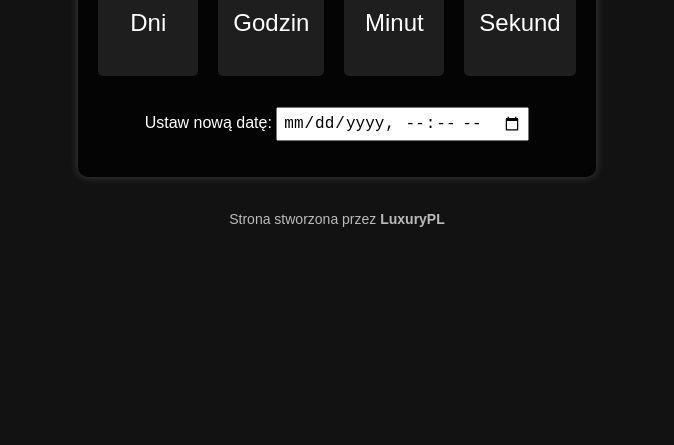
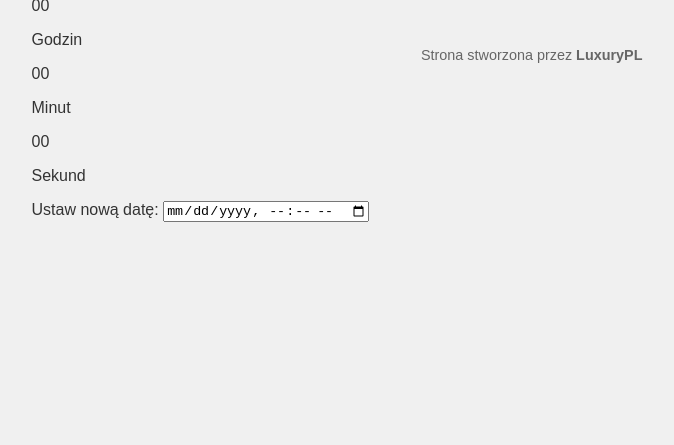
Before and after one commit to timerespa/LuxuryPL, a plain HTML site: page index.html in a window 1280 px wide. Shown: the part 355-800 px from the top of the page, without its empty margins (303-977 px from the left). Drawn offline with Linux system fonts and the light colour scheme.

Commit message:
Update style.css

```diff
--- a/style.css
+++ b/style.css
@@ -1,56 +1,57 @@
 body {
     font-family: Arial, sans-serif;
-    background-color: #121212;
-    color: white;
-    text-align: center;
-    margin: 0;
+    background-color: #f0f0f0;
+    color: #333;
     display: flex;
-    flex-direction: column;
     justify-content: center;
     align-items: center;
     height: 100vh;
+    margin: 0;
 }
 
-.countdown-container {
-    background: rgba(0, 0, 0, 0.8);
+.container {
+    text-align: center;
+    background-color: #fff;
     padding: 20px;
     border-radius: 10px;
-    box-shadow: 0 0 10px rgba(255, 255, 255, 0.2);
+    box-shadow: 0 0 10px rgba(0, 0, 0, 0.1);
 }
 
 h1 {
-    font-size: 24px;
-    margin-bottom: 20px;
+    margin: 20px 0;
 }
 
-#countdown {
-    display: flex;
-    justify-content: center;
-    gap: 20px;
-    font-size: 24px;
+.timer, .next-resp {
+    font-size: 2em;
+    margin: 10px 0;
 }
 
-.time-box {
-    background: rgba(255, 255, 255, 0.1);
-    padding: 15px;
+.toggle-resp-list {
+    background-color: #007bff;
+    color: #fff;
+    border: none;
+    padding: 10px 20px;
+    cursor: pointer;
     border-radius: 5px;
-    min-width: 70px;
+    margin: 20px 0;
 }
 
-span {
-    font-size: 32px;
-    font-weight: bold;
+.toggle-resp-list:hover {
+    background-color: #0056b3;
 }
 
-input {
-    margin-top: 15px;
-    padding: 5px;
-    font-size: 16px;
+.resp-list {
+    list-style-type: none;
+    padding: 0;
+    display: none;
 }
 
-/* Stylizacja stopki */
+.resp-list li {
+    margin: 5px 0;
+}
+
 footer {
     margin-top: 20px;
-    font-size: 14px;
-    color: #bbb;
+    font-size: 0.9em;
+    color: #666;
 }
```
